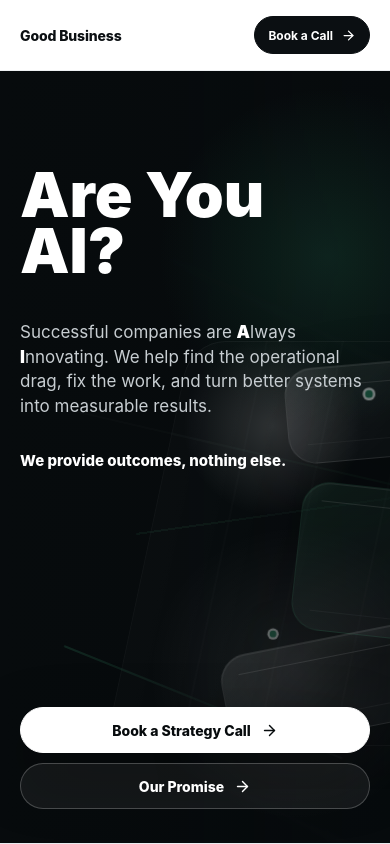
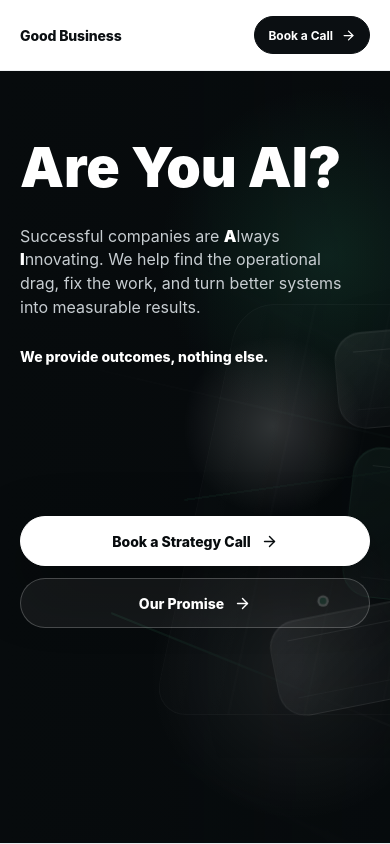
Before and after one commit to briantraudt/goodbusiness, a Next.js app: page / in a window 390 px wide. Shown: the top 844 px of the page. Built offline with nearby package versions, Linux system fonts and the light colour scheme.

Commit message:
Refine mobile hero composition

```diff
--- a/app/globals.css
+++ b/app/globals.css
@@ -3304,26 +3304,25 @@ a {
 
 @media (max-width: 520px) {
   .quiet-hero {
+    align-items: start;
     min-height: calc(100svh - 72px);
     gap: 0;
-    padding: 38px 20px 34px;
+    padding: 36px 20px 28px;
   }
 
   .quiet-hero-copy {
-    display: flex;
-    min-height: calc(100svh - 144px);
-    flex-direction: column;
-    justify-content: space-between;
+    display: block;
+    min-height: 0;
   }
 
   .hero-text-stack {
-    padding-top: clamp(26px, 7svh, 58px);
+    padding-top: clamp(18px, 4svh, 34px);
   }
 
   .hero-motion-image {
-    inset: 24% -58% 7% 4%;
+    inset: 19% -72% 11% 16%;
     border-radius: 0;
-    opacity: 0.54;
+    opacity: 0.38;
   }
 
   .hero-motion-image::before {
@@ -3352,21 +3351,32 @@ a {
   }
 
   .quiet-hero h1 {
-    font-size: clamp(54px, 16vw, 68px);
+    max-width: 340px;
+    font-size: clamp(48px, 14.2vw, 58px);
+    line-height: 0.94;
   }
 
   .quiet-hero-copy p:not(.brand-promise) {
-    margin-top: clamp(28px, 4.8svh, 42px);
-    font-size: 17px;
+    max-width: 342px;
+    margin-top: clamp(24px, 4svh, 32px);
+    font-size: 16px;
+    line-height: 1.48;
   }
 
   .brand-promise {
-    margin-top: clamp(22px, 3.8svh, 34px);
+    max-width: 330px;
+    margin-top: clamp(22px, 3.4svh, 30px);
+    font-size: 14px;
   }
 
   .quiet-hero .hero-actions {
-    margin-top: 0;
-    padding-top: clamp(32px, 7svh, 68px);
+    margin-top: clamp(104px, 20svh, 150px);
+    padding-top: 0;
+    gap: 12px;
+  }
+
+  .quiet-hero .button {
+    min-height: 50px;
   }
 
   .outcome-signal {
```
